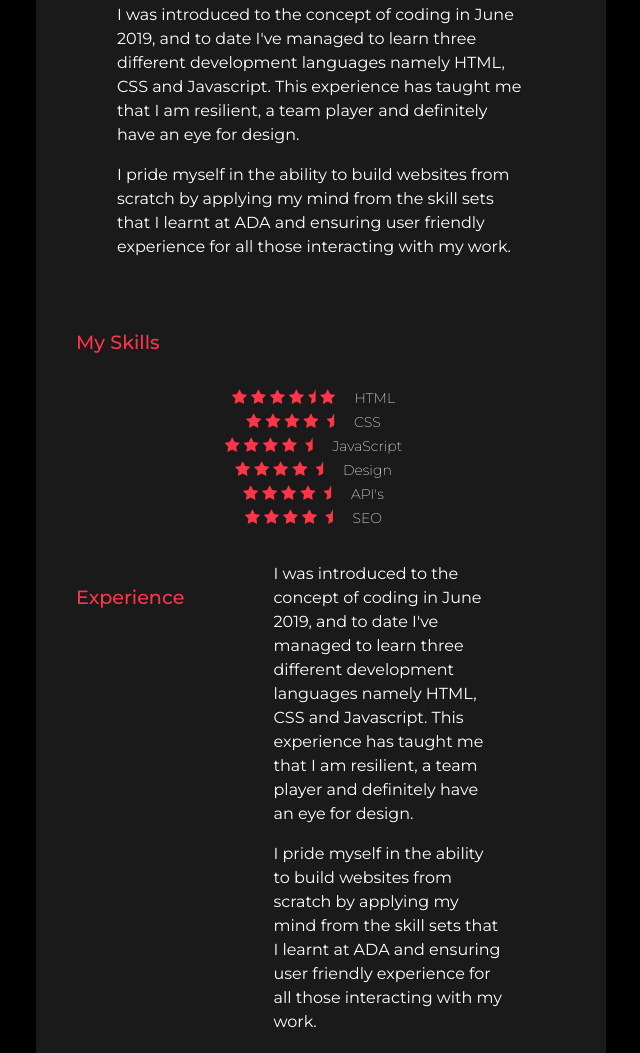
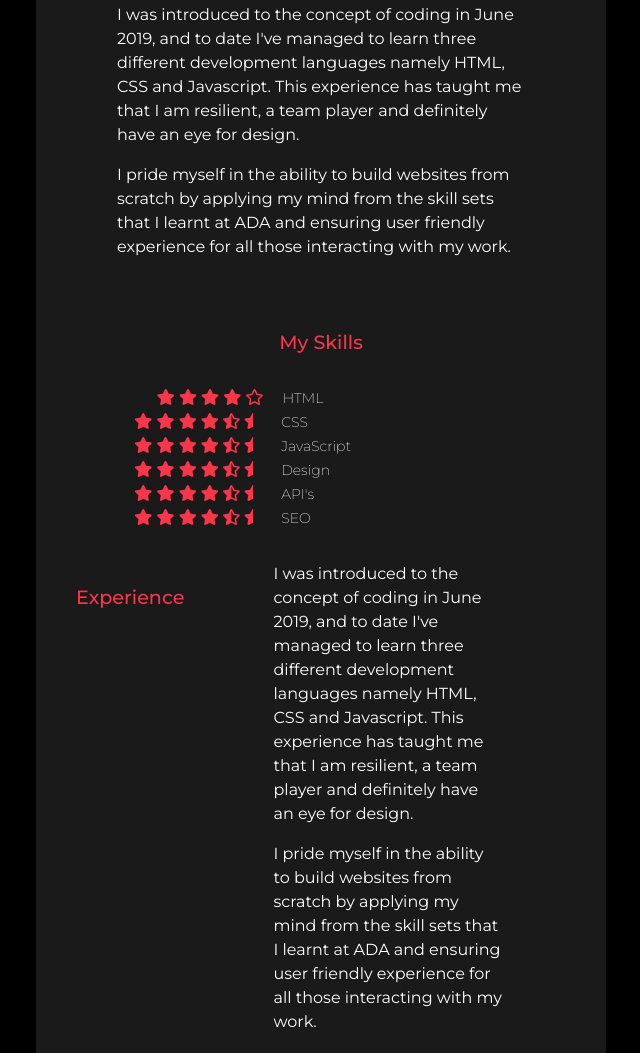
Before and after one commit to DineoM7/Portfolio_Website_Dineo, a plain HTML site: page resume.html in a window 1280 px wide. Shown: the part 737-1790 px from the top of the page, without its empty margins (319-959 px from the left). Drawn offline with nearby package versions, Linux system fonts and the light colour scheme.

Commit message:
changes by laura

```diff
--- a/resume.html
+++ b/resume.html
@@ -4,7 +4,10 @@
     <meta name="viewport" content="width=device-width, initial-scale=1.0">
     <link rel="stylesheet" href="https://stackpath.bootstrapcdn.com/bootstrap/4.5.0/css/bootstrap.min.css" integrity="sha384-9aIt2nRpC12Uk9gS9baDl411NQApFmC26EwAOH8WgZl5MYYxFfc+NcPb1dKGj7Sk" crossorigin="anonymous">
     <link href="https://fonts.googleapis.com/css2?family=Montserrat:wght@200;300;400;500&display=swap" rel="stylesheet">
-    <link rel="stylesheet" href="https://cdnjs.cloudflare.com/ajax/libs/font-awesome/4.7.0/css/font-awesome.min.css">
+
+    <!-- link to fontawesome -->
+    <link rel="stylesheet" href="Assets/fontawesome/css/all.min.css">
+
     <link rel="stylesheet" href="CSS/stylesheet.css">
     <title>Dineo Motingoe</title>
 </head>
@@ -92,18 +95,19 @@
                     </p>
                 </div>
             </div>
-            <div class="row bg-dark p-3 text-center">
-                <h2 class="text-center text-danger p-4 justify-content-center">My Skills</h2>
-                    <div class="col-sm-12 star-icons">
+            <div class="row bg-dark p-3">
+                    <div class="col-12 text-center">
+                        <h2 class="text-danger p-4">My Skills</h2>
+                    </div>
+                    <div class="col-8 mx-auto star-icons text-left">
                         <i class="fa fa-star"></i>
                         <i class="fa fa-star"></i>
                         <i class="fa fa-star"></i>
                         <i class="fa fa-star"></i>
-                        <i class="fa fa-star-half"></i>
-                        <i class="fa fa-star empty"></i>
+                        <i class="far fa-star"></i>
                         <h3 class="col-sm-4 text-light">HTML</h3>
                     </div>
-                    <div class="col-sm-12 star-icons">
+                    <div class="col-9 mx-auto star-icons text-left">
                         <i class="fa fa-star"></i>
                         <i class="fa fa-star"></i>
                         <i class="fa fa-star"></i>
@@ -112,7 +116,7 @@
                         <i class="fa fa-star-half"></i>
                         <h3 class="col-sm-4 text-light">CSS</h3>
                     </div>
-                    <div class="col-sm-12 star-icons">
+                    <div class="col-9 mx-auto star-icons text-left">
                         <i class="fa fa-star"></i>
                         <i class="fa fa-star"></i>
                         <i class="fa fa-star"></i>
@@ -121,7 +125,7 @@
                         <i class="fa fa-star-half"></i>
                         <h3 class="col-sm-4 text-light">JavaScript</h3>
                     </div>
-                    <div class="col-sm-12 star-icons">
+                    <div class="col-9 mx-auto star-icons text-left">
                         <i class="fa fa-star"></i>
                         <i class="fa fa-star"></i>
                         <i class="fa fa-star"></i>
@@ -130,7 +134,7 @@
                         <i class="fa fa-star-half"></i>
                         <h3 class="col-sm-4 text-light">Design</h3>
                     </div>
-                    <div class="col-sm-12 star-icons">
+                    <div class="col-9 mx-auto star-icons text-left">
                         <i class="fa fa-star"></i>
                         <i class="fa fa-star"></i>
                         <i class="fa fa-star"></i>
@@ -139,7 +143,7 @@
                         <i class="fa fa-star-half"></i>
                         <h3 class="col-sm-4 text-light">API's</h3>
                     </div>
-                    <div class="col-sm-12 star-icons">
+                    <div class="col-9 mx-auto star-icons text-left">
                         <i class="fa fa-star"></i>
                         <i class="fa fa-star"></i>
                         <i class="fa fa-star"></i>
```
Also changed, not shown: journey.html (+16 -19 lines).
